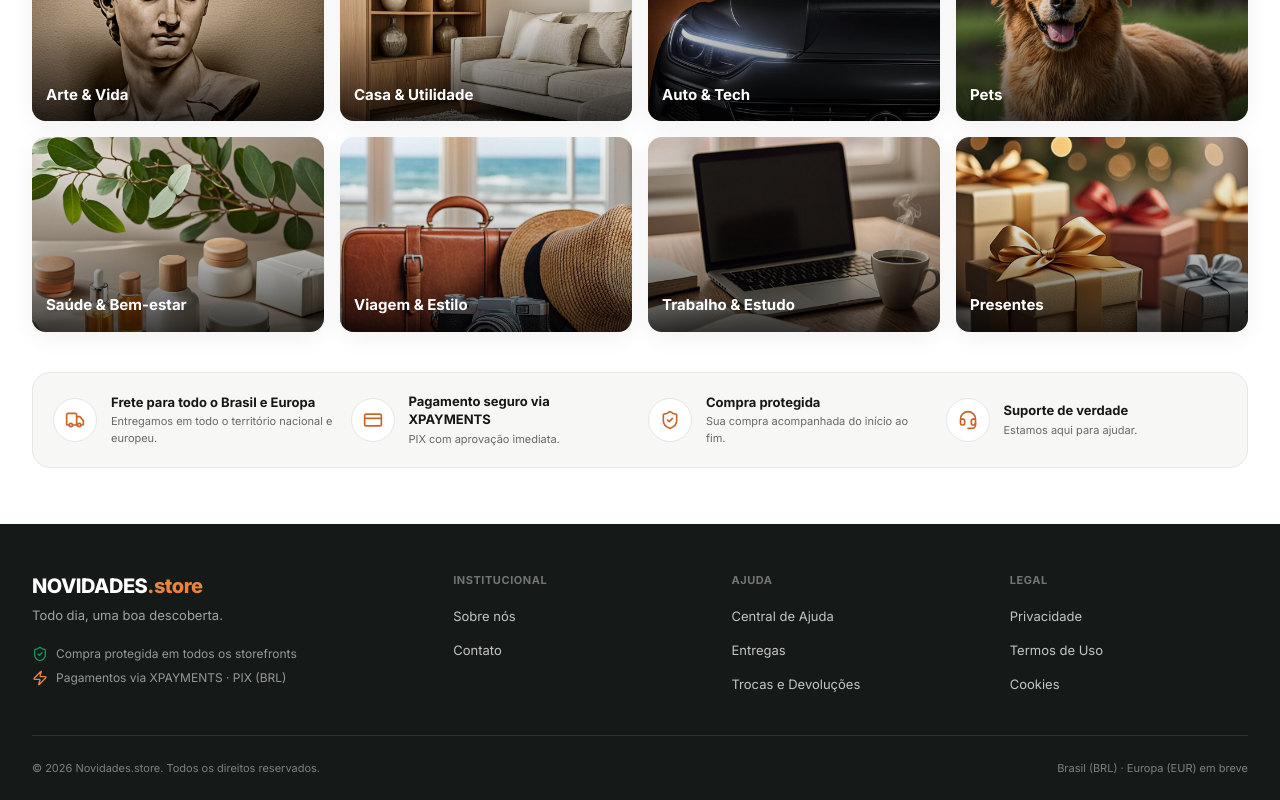
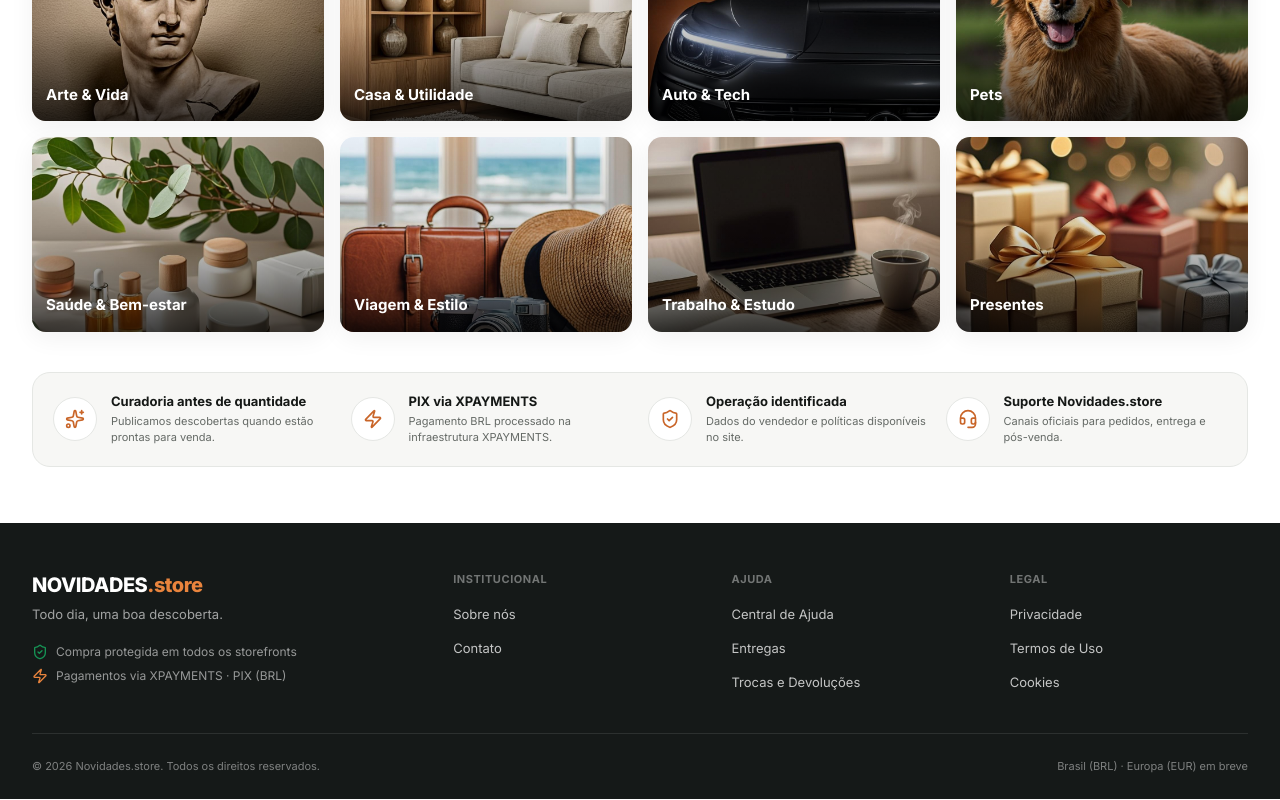
Before and after one commit to nexflowx-hub/novidades-platform, a Next.js app: page / in a window 1280 px wide. Shown: the part 2103-2903 px from the top of the page. Built offline with nearby package versions, Linux system fonts and the light colour scheme; a web font is replaced by a local one.

Commit message:
fix: replace unsupported trust claims with factual signals

```diff
--- a/src/components/home/trust-strip.tsx
+++ b/src/components/home/trust-strip.tsx
@@ -1,35 +1,35 @@
 "use client";
 
-import { CreditCard, Headset, ShieldCheck, Truck } from "lucide-react";
+import { Headset, ShieldCheck, Sparkles, Zap } from "lucide-react";
 import { Reveal } from "@/components/commerce/reveal";
 
 const TRUST_ITEMS = [
   {
-    icon: Truck,
-    title: "Frete para todo o Brasil e Europa",
-    description: "Entregamos em todo o território nacional e europeu.",
+    icon: Sparkles,
+    title: "Curadoria antes de quantidade",
+    description: "Publicamos descobertas quando estão prontas para venda.",
   },
   {
-    icon: CreditCard,
-    title: "Pagamento seguro via XPAYMENTS",
-    description: "PIX com aprovação imediata.",
+    icon: Zap,
+    title: "PIX via XPAYMENTS",
+    description: "Pagamento BRL processado na infraestrutura XPAYMENTS.",
   },
   {
     icon: ShieldCheck,
-    title: "Compra protegida",
-    description: "Sua compra acompanhada do início ao fim.",
+    title: "Operação identificada",
+    description: "Dados do vendedor e políticas disponíveis no site.",
   },
   {
     icon: Headset,
-    title: "Suporte de verdade",
-    description: "Estamos aqui para ajudar.",
+    title: "Suporte Novidades.store",
+    description: "Canais oficiais para pedidos, entrega e pós-venda.",
   },
 ];
 
 export function TrustStrip() {
   return (
     <section
-      aria-label="Vantagens Novidades.store"
+      aria-label="Confiança Novidades.store"
       className="mx-auto w-full max-w-[1440px] px-4 pb-10 md:px-6 md:pb-14 lg:px-8"
     >
       <Reveal>
```
